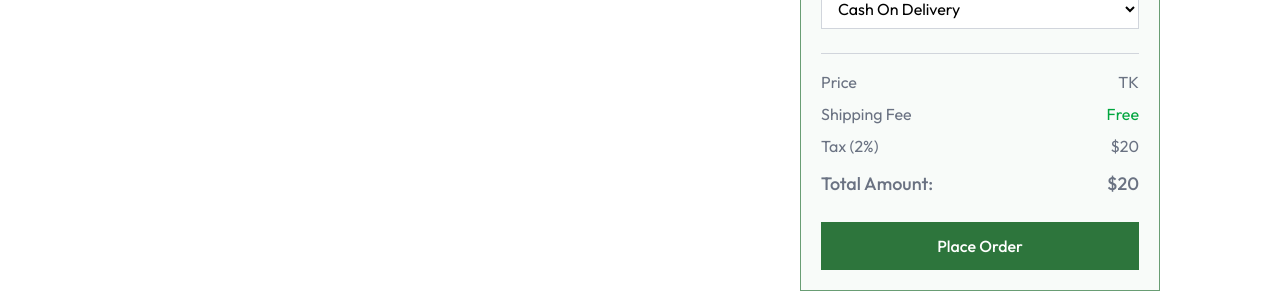
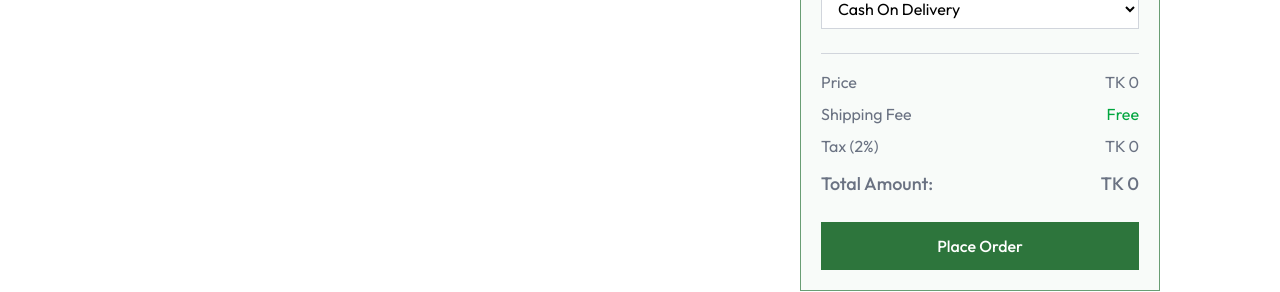
Before and after one commit to tahmina-nishu/Home-Harvest---An-Online-Grocery-Shop, a React (Vite) app in the folder client/: page /cart in a window 1280 px wide. Shown: the part 373-665 px from the top of the page. Built offline with nearby package versions, Linux system fonts and the light colour scheme.

Commit message:
updated cart page and generated invoice

```diff
--- a/client/src/context/AppContext.jsx
+++ b/client/src/context/AppContext.jsx
@@ -75,13 +75,13 @@ export const AppContextProvider = ({children})=>{
         return totalCount;
     }
 
-    // function to count cart items
+    // function to count total amount of cart items
     const getCartAmount = ()=>{
         let totalAmount = 0;
         for(const item in cartItems){
-            let itemInfo = products.find((product)=> product._id === items)
-            if(cartItems[items] > 0){
-                totalAmount += itemInfo.offerPrice * cartItems[items]
+            let itemInfo = products.find((product)=> product._id === item)
+            if(cartItems[item] > 0){
+                totalAmount += itemInfo.offerPrice * cartItems[item]
             }
         }
 
--- a/client/src/pages/Cart.jsx
+++ b/client/src/pages/Cart.jsx
@@ -32,6 +32,11 @@ const Cart = () => {
 
         setCartArray(tempArray);
     };
+
+    // order place function
+    const placeOrder = async ()=>{
+
+    }
 
     // useEffect to execute function
     useEffect(()=>{
@@ -72,7 +77,7 @@ const Cart = () => {
                                         <p>Qty:</p>
                                         <select
                                             className='outline-none'
-                                            value={product.quantity}
+                                            value={cartItems[product._id]}
                                             onChange={(e) =>
                                                 updateCartItem(product._id, Number(e.target.value))
                                             }
@@ -141,21 +146,21 @@ const Cart = () => {
 
                 <div className="text-gray-500 mt-4 space-y-2">
                     <p className="flex justify-between">
-                        <span>Price</span><span>{currency} </span>
+                        <span>Price</span><span>{currency}{getCartAmount()} </span>
                     </p>
                     <p className="flex justify-between">
                         <span>Shipping Fee</span><span className="text-green-600">Free</span>
                     </p>
                     <p className="flex justify-between">
-                        <span>Tax (2%)</span><span>$20</span>
+                        <span>Tax (2%)</span><span>{currency}{getCartAmount() * 2 /100}</span>
                     </p>
                     <p className="flex justify-between text-lg font-medium mt-3">
-                        <span>Total Amount:</span><span>$20</span>
+                        <span>Total Amount:</span><span>{currency}{getCartAmount() + getCartAmount() * 2 /100}</span>
                     </p>
                 </div>
 
-                <button className="w-full py-3 mt-6 cursor-pointer bg-primary text-white font-medium hover:bg-primary-dull transition">
-                    Place Order
+                <button onClick={placeOrder} className="w-full py-3 mt-6 cursor-pointer bg-primary text-white font-medium hover:bg-primary-dull transition">
+                    {paymentOption === "COD" ? "Place Order" : "Proceed to Checkout"}
                 </button>
             </div>
         </div>
```
Lines whose indentation alone changed are shown as unchanged.
